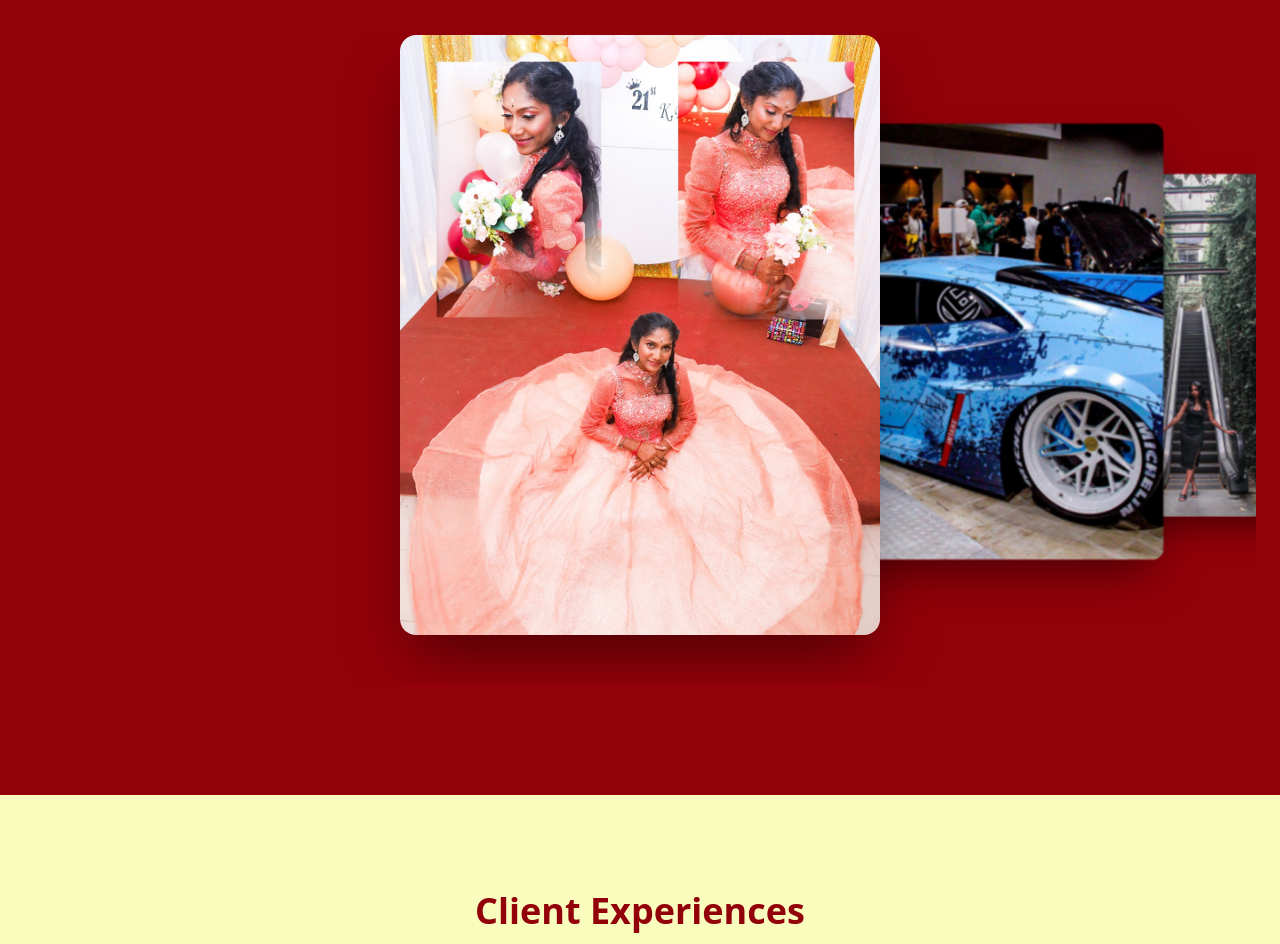
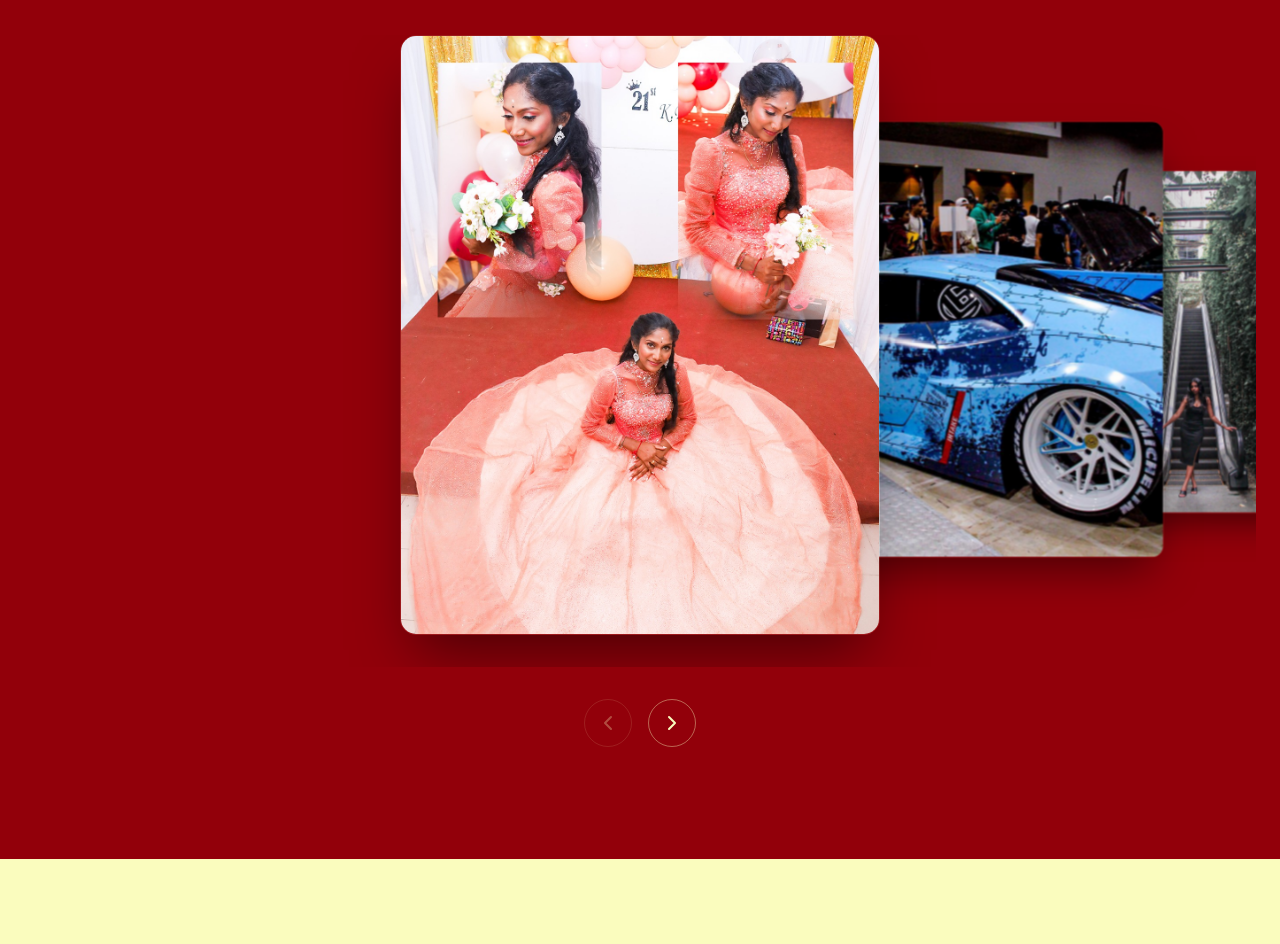
Before and after one commit to Lavanyaa7s/ink-and-paper-archives, a Next.js app: page / in a window 1280 px wide. Shown: the part 2800-3744 px from the top of the page. Built offline with nearby package versions, Linux system fonts and the light colour scheme; a web font is replaced by a local one.

Commit message:
feat: add previous and next navigation buttons to visual diary gallery

```diff
--- a/src/components/VisualDiaryGallery.tsx
+++ b/src/components/VisualDiaryGallery.tsx
@@ -91,18 +91,32 @@ export default function VisualDiaryGallery() {
               modifier: 1.5,
               slideShadows: false,
             }}
-            modules={[EffectCoverflow]}
-            className="w-full h-full !pb-12"
+            navigation={{
+              nextEl: '.gallery-next',
+              prevEl: '.gallery-prev',
+            }}
+            modules={[EffectCoverflow, Navigation]}
+            className="w-full h-full !pb-8"
             key={activeCategory} // Force re-render on category change to center slides properly
           >
             {filteredImages.map((img, index) => (
               <SwiperSlide key={index} style={{ width: 'auto' }}>
-                <div className="w-[300px] sm:w-[400px] md:w-[450px] lg:w-[480px] aspect-[4/5] relative rounded-2xl overflow-hidden shadow-[0_30px_60px_-15px_rgba(0,0,0,0.5)] mx-auto">
+                <div className="w-[300px] sm:w-[400px] md:w-[450px] lg:w-[480px] aspect-[4/5] relative rounded-2xl overflow-hidden shadow-[0_30px_60px_-15px_rgba(0,0,0,0.5)] mx-auto border border-[#FAFCBE]/10">
                   <Image src={img.src} alt={img.category} fill className="object-cover" />
                 </div>
               </SwiperSlide>
             ))}
           </Swiper>
+
+          {/* Custom Navigation Buttons */}
+          <div className="flex justify-center items-center gap-4 mt-8">
+            <button className="gallery-prev w-12 h-12 rounded-full border border-[#FAFCBE]/40 flex items-center justify-center text-[#FAFCBE] hover:bg-[#FAFCBE]/10 transition-colors disabled:opacity-30 disabled:cursor-not-allowed">
+              <svg width="24" height="24" viewBox="0 0 24 24" fill="none" stroke="currentColor" strokeWidth="2" strokeLinecap="round" strokeLinejoin="round"><path d="m15 18-6-6 6-6"/></svg>
+            </button>
+            <button className="gallery-next w-12 h-12 rounded-full border border-[#FAFCBE]/40 flex items-center justify-center text-[#FAFCBE] hover:bg-[#FAFCBE]/10 transition-colors disabled:opacity-30 disabled:cursor-not-allowed">
+              <svg width="24" height="24" viewBox="0 0 24 24" fill="none" stroke="currentColor" strokeWidth="2" strokeLinecap="round" strokeLinejoin="round"><path d="m9 18 6-6-6-6"/></svg>
+            </button>
+          </div>
         </motion.div>
       </div>
     </section>
```
